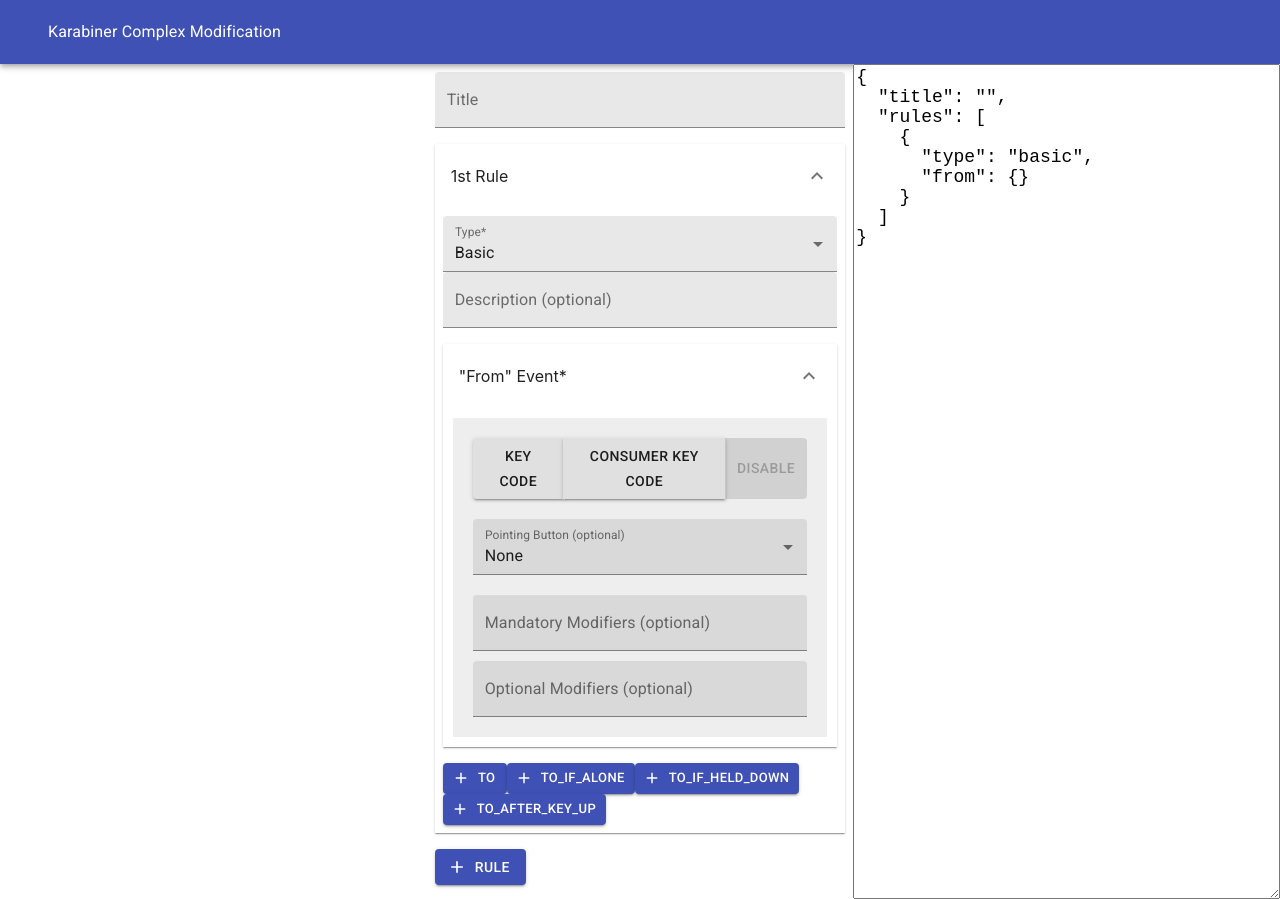
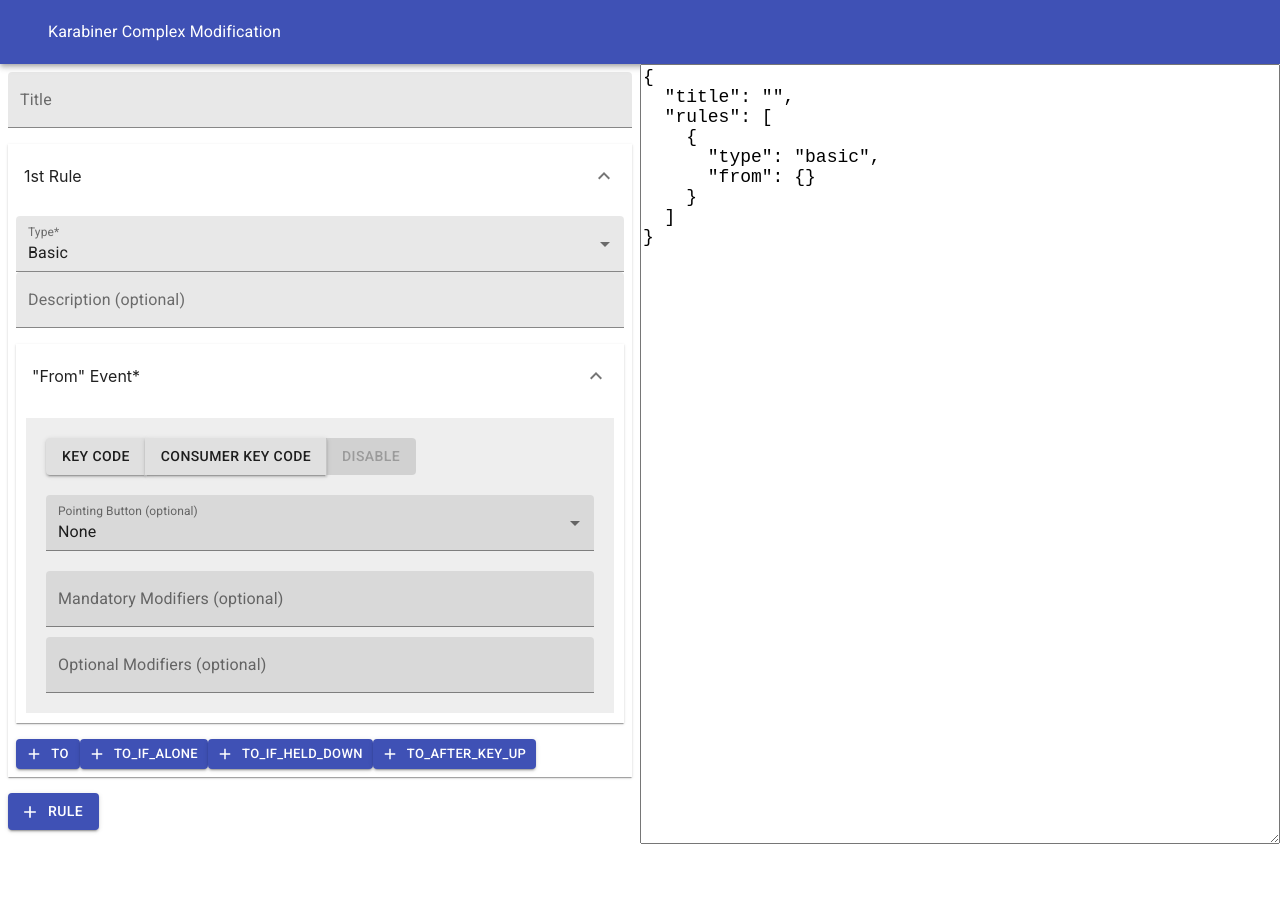
Before and after one commit to genesy/karabiner-complex-rules-generator, a React (Create React App) app: page / in a window 1280 px wide. After the commit the page ends 844 px from the top, so only its background shows below. Built offline with nearby package versions, Linux system fonts and the light colour scheme.

Commit message:
Fixes removal of to events

```diff
--- a/src/components/MainForm.tsx
+++ b/src/components/MainForm.tsx
@@ -23,6 +23,14 @@ const initialRule = {
   type: 'basic',
   from: {},
 };
+
+// TODO: move to separate file
+const toFields: string[] = [
+  'to',
+  'to_if_alone',
+  'to_if_held_down',
+  'to_after_key_up',
+];
 const MainForm: React.FC<Props> = () => {
   const [formState, setFormState] = useState<FormState>({
     title: '',
@@ -33,6 +41,11 @@ const MainForm: React.FC<Props> = () => {
     const newFormState = { ...formState };
     const newRules = [...formState.rules];
     newRules[index] = { ...rule };
+    toFields.map(toField => {
+      if (newRules[index][toField]?.length === 0) {
+        delete newRules[index][toField];
+      }
+    });
     newFormState.rules = newRules;
     setFormState(newFormState);
   };
@@ -53,8 +66,7 @@ const MainForm: React.FC<Props> = () => {
       }}
     >
       <Grid container direction="row" justify="space-between">
-        <Grid item xs={4}></Grid>
-        <Grid item xs={4}>
+        <Grid item xs>
           <Box p={1}>
             <TextField
               fullWidth
@@ -65,7 +77,7 @@ const MainForm: React.FC<Props> = () => {
               label="Title"
             />
             {formState.rules.map((rule, index) => (
-              <ExpansionPanel defaultExpanded={index === 0}>
+              <ExpansionPanel defaultExpanded={index === 0} key={index}>
                 <ExpansionPanelSummary expandIcon={<ExpandMoreIcon />}>
                   {index +
                     1 +
@@ -89,7 +101,7 @@ const MainForm: React.FC<Props> = () => {
             </Button>
           </Box>
         </Grid>
-        <Grid item xs={4} container>
+        <Grid item xs container>
           <textarea
             className="generated-code"
             readOnly
--- a/src/components/forms/RulesForm.tsx
+++ b/src/components/forms/RulesForm.tsx
@@ -91,16 +91,16 @@ const RulesForm: React.FC<Props> = ({ index: ruleIndex }) => {
         </ExpansionPanelSummary>
         <FromEventForm ruleIndex={ruleIndex} />
       </ExpansionPanel>
-      {toFields.map((toField: string) => {
+      {toFields.map((toField: string, toFieldsIndex: number) => {
         return (
           ruleState[toField] && (
-            <ExpansionPanel key={toField}>
+            <ExpansionPanel key={toFieldsIndex} defaultExpanded>
               <ExpansionPanelSummary expandIcon={<ExpandMoreIcon />}>
                 "{titleCase(toField)}" Events
               </ExpansionPanelSummary>
               <Box p={2}>
                 {ruleState[toField].map((to: any, index: number) => (
-                  <ExpansionPanel key={index}>
+                  <ExpansionPanel key={index} defaultExpanded={index === 0}>
                     <ExpansionPanelSummary expandIcon={<ExpandMoreIcon />}>
                       {index + 1}
                       {suffix(index + 1)} "{titleCase(toField)}" Event
--- a/src/components/forms/ToEventForm.tsx
+++ b/src/components/forms/ToEventForm.tsx
@@ -12,6 +12,7 @@ import {
   Button,
 } from '@material-ui/core';
 import KeyInput from '../shared/KeyInput';
+import DeleteIcon from '@material-ui/icons/Delete';
 
 interface Props {
   type: string;
@@ -25,6 +26,7 @@ const ToEventForm: React.FC<Props> = ({ type, index, ruleIndex }) => {
   const [toObject, setToObject] = useState<IToEventDefinition>({
     pointing_button: 'disabled',
     modifiers: [],
+    repeat: true,
   });
 
   const removeForm = () => {
@@ -66,6 +68,12 @@ const ToEventForm: React.FC<Props> = ({ type, index, ruleIndex }) => {
     if (newToObject.lazy === false) {
       delete newToObject.lazy;
     }
+    if (newToObject.repeat === true) {
+      delete newToObject.repeat;
+    }
+    if (newToObject.halt === false) {
+      delete newToObject.halt;
+    }
     const toArray = [...ruleState[type]];
     toArray[index] = { ...newToObject };
 
@@ -76,23 +84,17 @@ const ToEventForm: React.FC<Props> = ({ type, index, ruleIndex }) => {
   }, [toObject, showOptional]);
   return (
     <div className="form-container">
-      <Button color="secondary" onClick={() => removeForm()}>
-        Remove
-      </Button>
-      <Typography variant="h6">
-        {type.toUpperCase()}[{index}] EVENT DEFINITION
-      </Typography>
       <KeyCodeAndPointingButtonInput
         showOptional={showOptional}
         setShowOptional={setShowOptional}
         setEventObject={setToObject}
         eventObject={toObject}
       />
-      <Typography variant="h6">Modifiers</Typography>
       <KeyInput
         freeSolo={false}
         modifiers
         value={toObject.modifiers}
+        label="Modifiers"
         onChange={(e: any, value: any) => {
           console.log({ value });
           setToObject({
@@ -103,8 +105,8 @@ const ToEventForm: React.FC<Props> = ({ type, index, ruleIndex }) => {
           });
         }}
       />
-      <FormControl>
-        <FormLabel>Options</FormLabel>
+      <FormControl fullWidth>
+        <FormLabel>Additional Options</FormLabel>
         <FormControlLabel
           label="Lazy"
           control={
@@ -116,7 +118,38 @@ const ToEventForm: React.FC<Props> = ({ type, index, ruleIndex }) => {
             />
           }
         />
+        <FormControlLabel
+          label="Repeat"
+          control={
+            <Checkbox
+              checked={!!toObject.repeat}
+              onChange={e => {
+                setToObject({ ...toObject, repeat: e.target.checked });
+              }}
+            />
+          }
+        />
+        <FormControlLabel
+          label="Halt"
+          control={
+            <Checkbox
+              checked={!!toObject.halt}
+              onChange={e => {
+                setToObject({ ...toObject, halt: e.target.checked });
+              }}
+            />
+          }
+        />
       </FormControl>
+
+      <Button
+        color="secondary"
+        variant="contained"
+        onClick={() => removeForm()}
+        startIcon={<DeleteIcon />}
+      >
+        Remove
+      </Button>
     </div>
   );
 };
```
